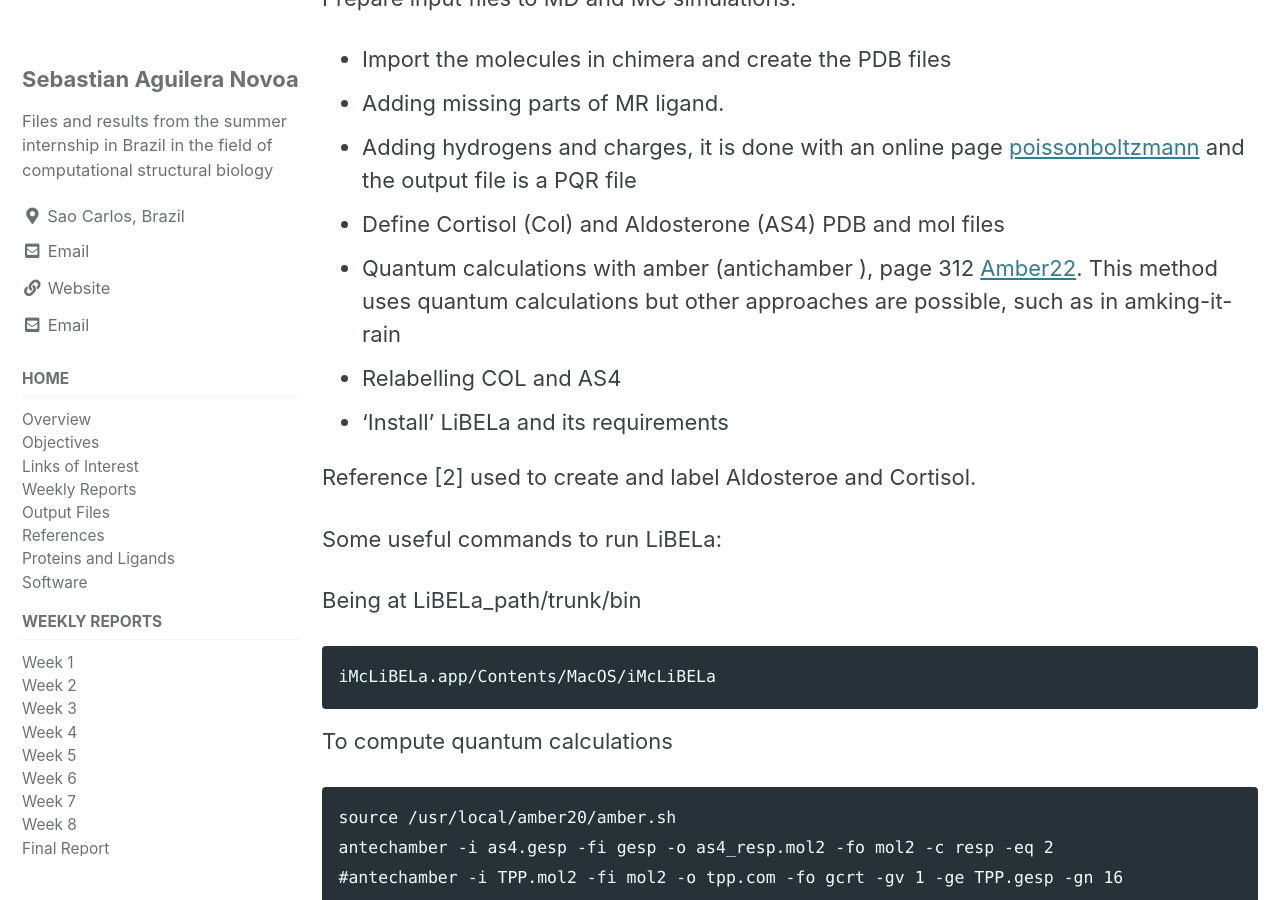
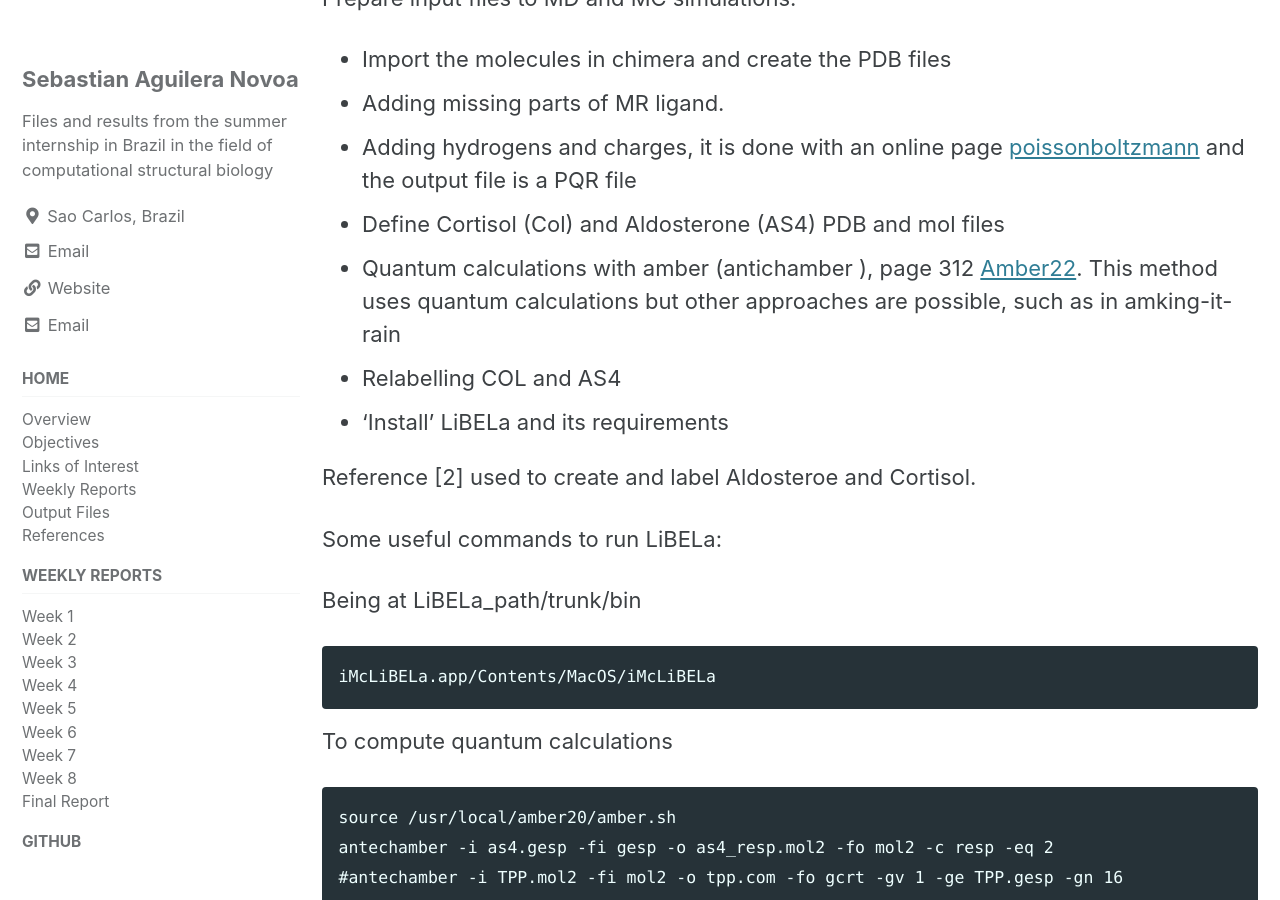
Before and after one commit to saguileran/MD-SCPI, a Jekyll site: the page built from reports.md, in a window 1280 px wide and 900 px high, scrolled down 347 px. Built offline with Jekyll 4.4.1, drawn with Linux system fonts in a browser that asks for light colours; cached includes are drawn as plain includes.

Commit message:
Update navigation.yml

```diff
--- a/_data/navigation.yml
+++ b/_data/navigation.yml
@@ -28,10 +28,6 @@
         url: /#output-files
       - title: "References"
         url: /#references
-      - title: "Proteins and Ligands"
-        url: /#proteins-and-ligands
-      - title: "Software"
-        url: /#software
 
   - title: Weekly Reports
     children:
@@ -54,8 +50,10 @@
       - title: "Final Report"
         url: /reports/#final
 
-  - title: Repository
+  - title: GitHub
     children:
+      - title: "Repository"
+        url: https://github.com/saguileran/MD-SCPI/tree/main/
       - title: "NoteBooks"
         url: https://github.com/saguileran/MD-SCPI/tree/main/NoteBooks
       - title: "PDBs"
```
